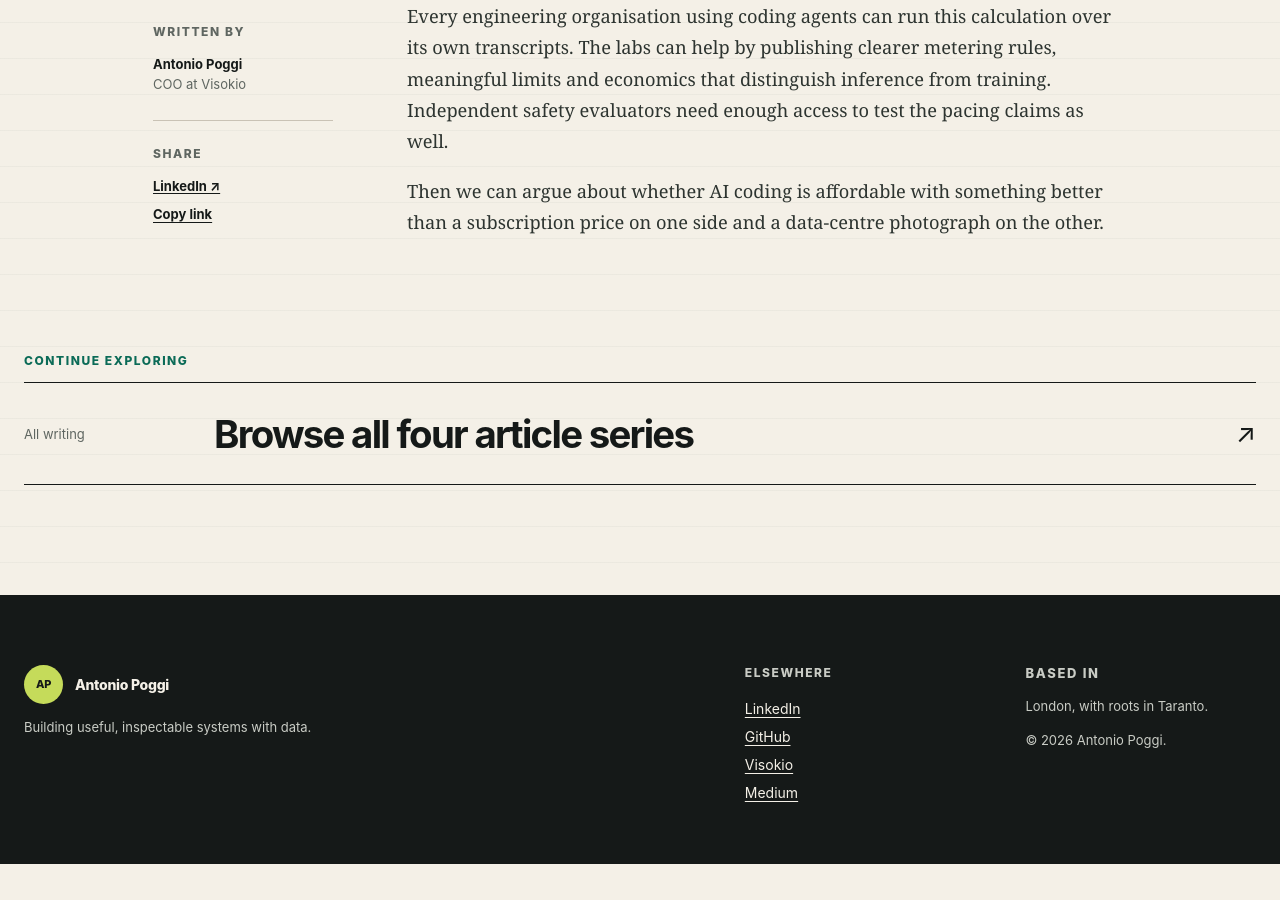
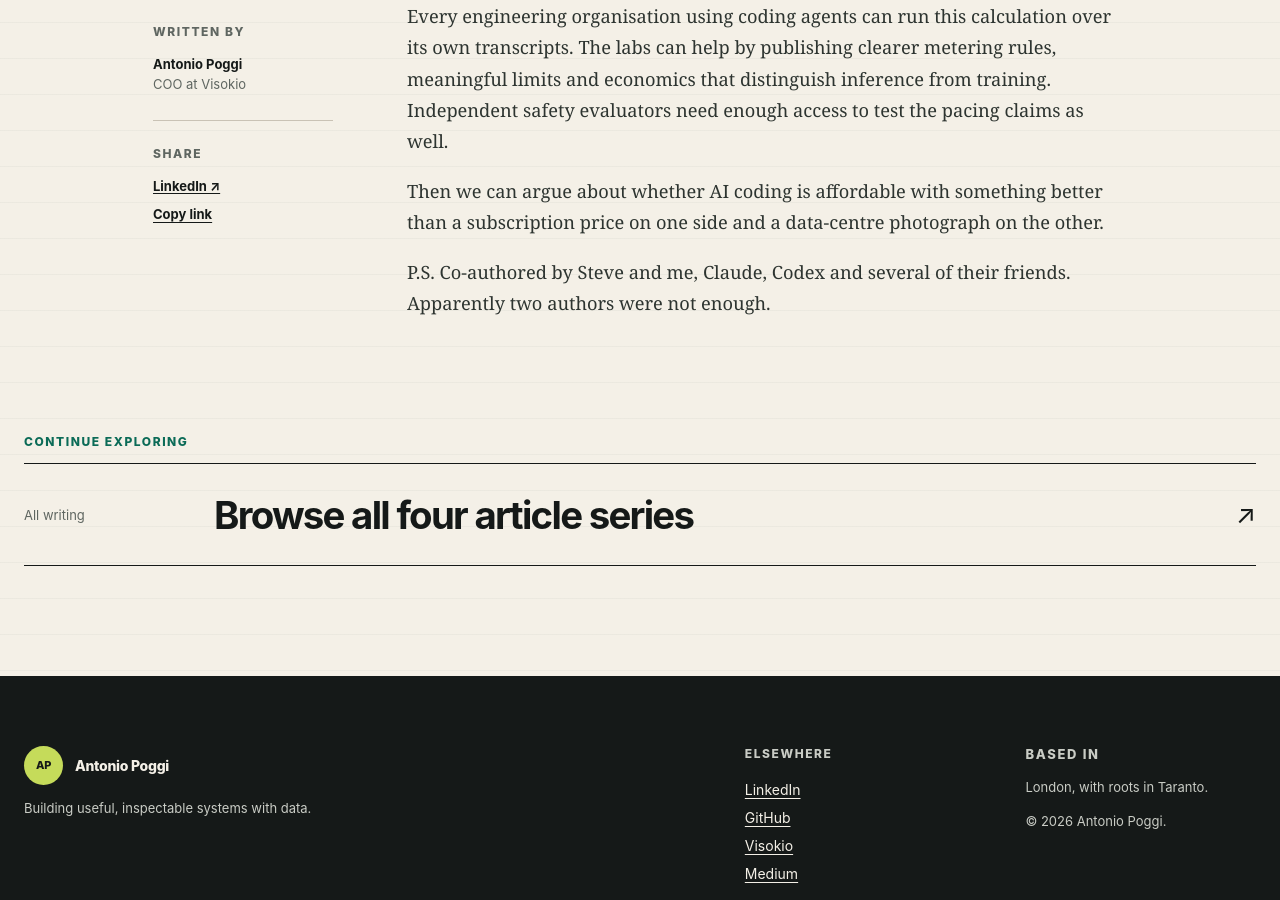
Before and after one commit to toniopoggi/toniopoggi.github.io, a Jekyll site: the page built from _articles/can-the-world-afford-ai-coding.md, in a window 1280 px wide and 900 px high, scrolled down 6890 px. Built offline with Jekyll 4.4.1, drawn with Linux system fonts in a browser that asks for light colours; before the commit the page ends 7754 px from its top, so only the background shows below that.

Commit message:
Add co-author postscript

```diff
--- a/_articles/can-the-world-afford-ai-coding.md
+++ b/_articles/can-the-world-afford-ai-coding.md
@@ -217,3 +217,5 @@ claims as well.
 Then we can argue about whether AI coding is affordable with something better
 than a subscription price on one side and a data-centre photograph on the
 other.
+
+P.S. Co-authored by Steve and me, Claude, Codex and several of their friends. Apparently two authors were not enough.
```
